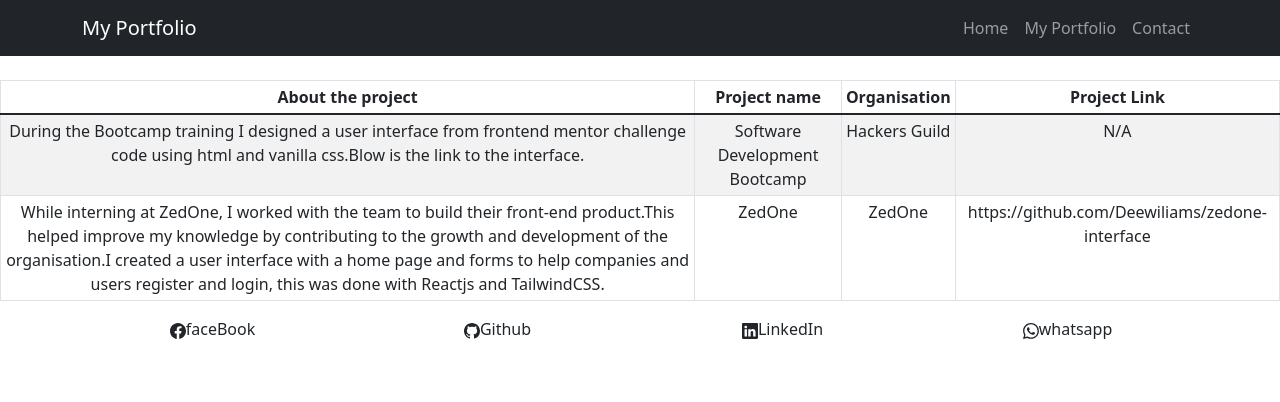
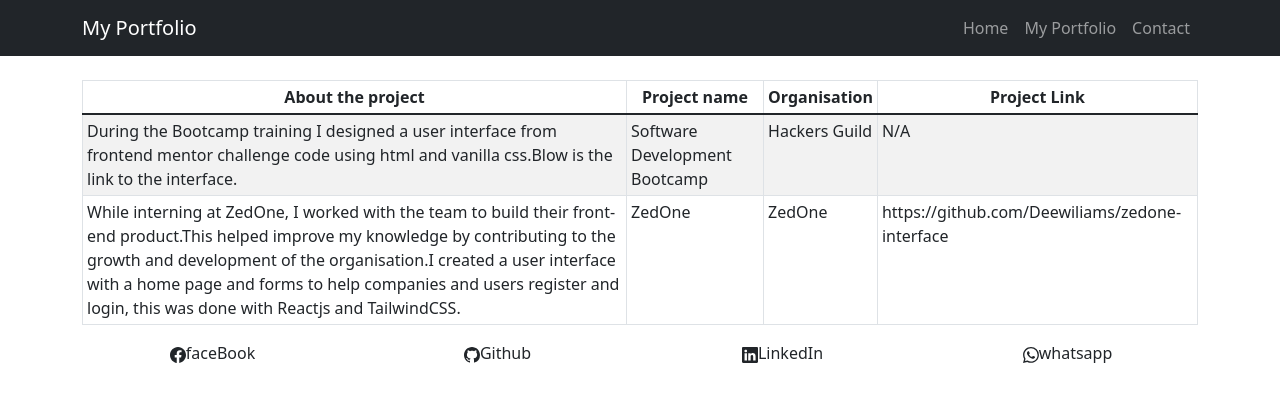
Before and after one commit to Deewiliams/my_portfolio, a React (Create React App) app: page /portfolio in a window 1280 px wide. Shown: the top 402 px of the page. Built offline with nearby package versions, Linux system fonts and the light colour scheme.

Commit message:
modified the component

```diff
--- a/src/Pages/MainPage.js
+++ b/src/Pages/MainPage.js
@@ -20,14 +20,12 @@
                     <Card.Text>
                         <br />
                         <br />
-                        <p style={{ textAlign: 'left', fontSize: '200' }} >I enjoy working on challenges that help me fulfill the goals of the
+                        <p style={{ textAlign: 'left', fontSize: 18 }} >I enjoy working on challenges that help me fulfill the goals of the
                             organisation. I am very passionate about learning new technologies
                             and working with a bigger team to learn new things and share my knowledge
                             with others. I have good communication skills that enable me to develop a good
                             rapport with people around me. I am constantly looking for opportunities to  help me grow my technical skills.</p>
                     </Card.Text>
-                    <br />
-                    <br />
                     <br />
                     <br />
                     <div className="d-grid gap-2">
--- a/src/Pages/Portfolio.js
+++ b/src/Pages/Portfolio.js
@@ -1,10 +1,10 @@
 import React, { useState, useEffect } from 'react'
-import { Table } from 'react-bootstrap';
+import { Table,Container } from 'react-bootstrap';
 import data from '../Component/data.json'
 
 const Portfolio = () => {
     return (
-        <>
+        <Container>
             <br />
             <Table striped bordered hover size="sm">
                 <thead>
@@ -18,7 +18,7 @@
                 <tbody>
                     {data.map((info) => (
                         <>
-                            <tr>
+                            <tr style={{textAlign: 'left'}} >
                                 <td>{info.about}</td>
                                 <td>{info.project_name}</td>
                                 <td>{info.organisation} </td>
@@ -29,7 +29,7 @@
                     ))}
                 </tbody>
             </Table>
-        </>
+        </Container>
     )
 }
 
```
